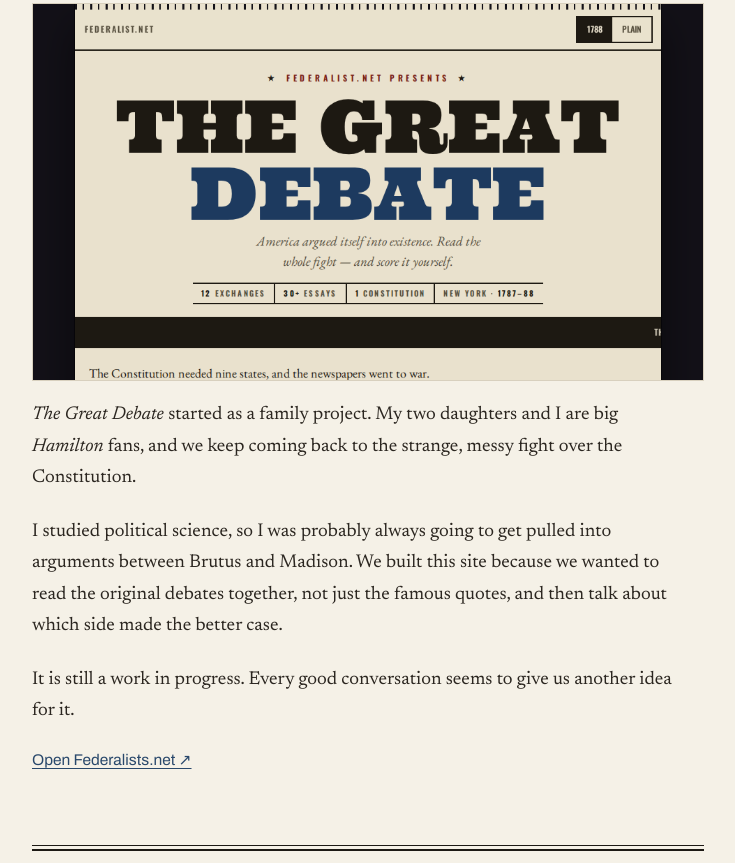
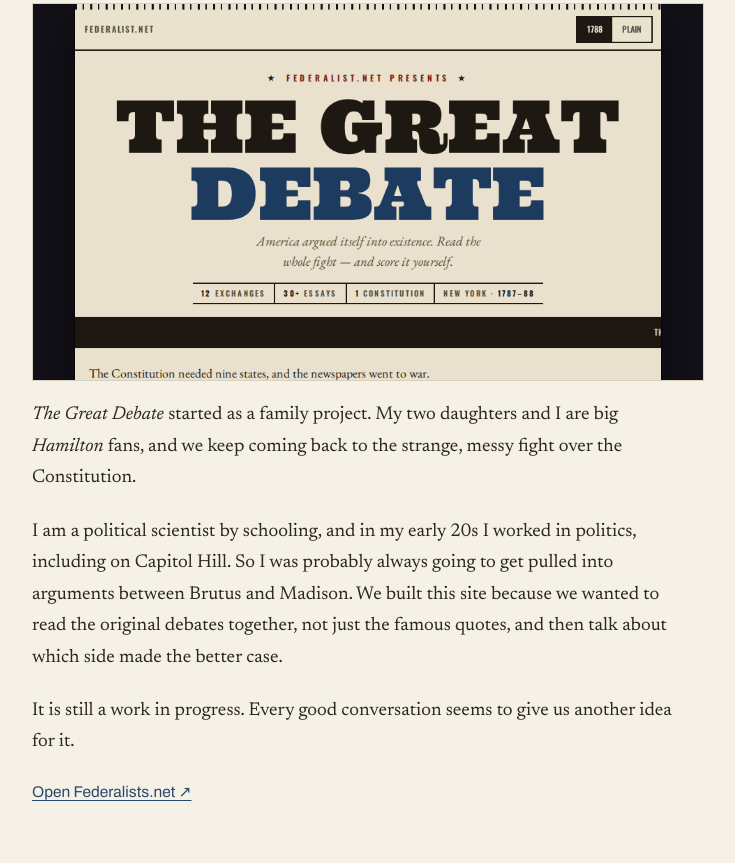
Before and after one commit to dberube/beru.be, an Astro site: page /builds/federalists in a window 1280 px wide. Shown: the part 335-1198 px from the top of the page, without its empty margins (272-1007 px from the left). Built offline with nearby package versions, Linux system fonts and the light colour scheme; Astro itself is replaced by a stand-in of ours.

Commit message:
Add politics background to Federalists story

```diff
--- a/src/content/builds/federalists.md
+++ b/src/content/builds/federalists.md
@@ -13,6 +13,6 @@ draft: false
 
 *The Great Debate* started as a family project. My two daughters and I are big *Hamilton* fans, and we keep coming back to the strange, messy fight over the Constitution.
 
-I studied political science, so I was probably always going to get pulled into arguments between Brutus and Madison. We built this site because we wanted to read the original debates together, not just the famous quotes, and then talk about which side made the better case.
+I am a political scientist by schooling, and in my early 20s I worked in politics, including on Capitol Hill. So I was probably always going to get pulled into arguments between Brutus and Madison. We built this site because we wanted to read the original debates together, not just the famous quotes, and then talk about which side made the better case.
 
 It is still a work in progress. Every good conversation seems to give us another idea for it.
```
